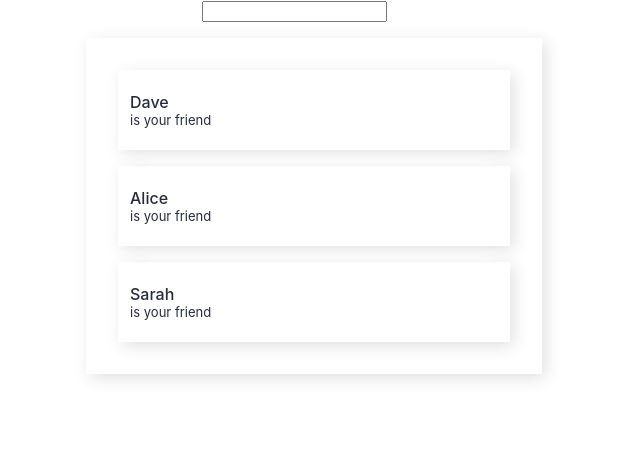
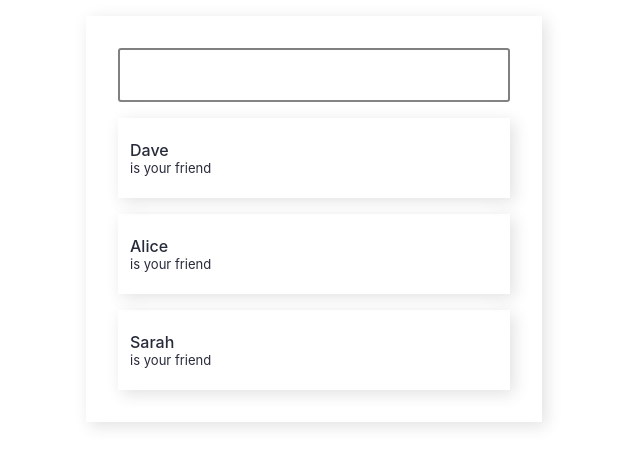
Before and after one commit to say1218/friends-list, a React (Create React App) app: page / in a window 1280 px wide. Shown: the top 466 px of the page, without its empty margins (346-986 px from the left). Built offline with nearby package versions, Linux system fonts and the light colour scheme; some icons are missing.

Commit message:
Adding Styled Component for Input

```diff
--- a/src/App.js
+++ b/src/App.js
@@ -3,8 +3,9 @@ import "./App.css";
 import { useReducer } from "react";
 import friendListReducer from "./reducer/friendListReducer";
 import Card from "./styledComponents/Card";
+import Input from "./styledComponents/Input";
 import { DeleteButton, FavouriteButton } from "./styledComponents/Button";
-import { Trash, SuitHeartFill, SuitHeart } from "@styled-icons/bootstrap";
+import { Trash, Star, StarFill } from "@styled-icons/bootstrap";
 
 const friendsListData = [
 	{ id: "1234", name: "Dave", isFavourite: false },
@@ -48,11 +49,11 @@ function App() {
 	return (
 		<div className='App'>
 			<div>
-				<input type='text' onKeyDown={(e) => addFriend(e)} required />
-
 				<ul>
 					<Card>
 						<div className='card-container'>
+							<Input type='text' onKeyDown={(e) => addFriend(e)} />
+							{/* <input type='text' onKeyDown={(e) => addFriend(e)} required /> */}
 							{friends.map((f) => (
 								<div className='card-item' key={f.id}>
 									<div className='card-item-data'>
@@ -65,9 +66,9 @@ function App() {
 										</DeleteButton>
 										<FavouriteButton onClick={() => handleFavourite(f)}>
 											{f.isFavourite ? (
-												<SuitHeartFill size='20' />
+												<StarFill size='20' />
 											) : (
-												<SuitHeart size='20' />
+												<Star size='20' />
 											)}
 										</FavouriteButton>
 									</div>
@@ -75,21 +76,6 @@ function App() {
 							))}
 						</div>
 					</Card>
-					{/* {friends.map((f) => (
-						<li key={f.id}>
-							{f.name}
-							<DeleteButton onClick={() => handleDelete(f)}>
-								<Trash size='20' />
-							</DeleteButton>
-							<FavouriteButton onClick={() => handleFavourite(f)}>
-								{f.isFavourite ? (
-									<SuitHeartFill size='20' />
-								) : (
-									<SuitHeart size='20' />
-								)}
-							</FavouriteButton>
-						</li>
-					))} */}
 				</ul>
 			</div>
 		</div>
--- a/src/styledComponents/Button.js
+++ b/src/styledComponents/Button.js
@@ -19,7 +19,7 @@ const DeleteButton = styled(Button)`
 `;
 
 const FavouriteButton = styled(Button)`
-	color: red;
+	color: #ffd700;
 	border: 0;
 	background: none;
 	padding: 0;
--- /dev/null
+++ b/src/styledComponents/Input.js
@@ -0,0 +1,13 @@
+import styled from "styled-components";
+
+const Input = styled.input.attrs((props) => ({
+	type: props.type || "text",
+	size: props.size || "1rem",
+}))`
+	font-size: ${(props) => props.size};
+	border: 2px solid gray;
+	border-radius: 3px;
+	padding: ${(props) => props.size};
+`;
+
+export default Input;
```
